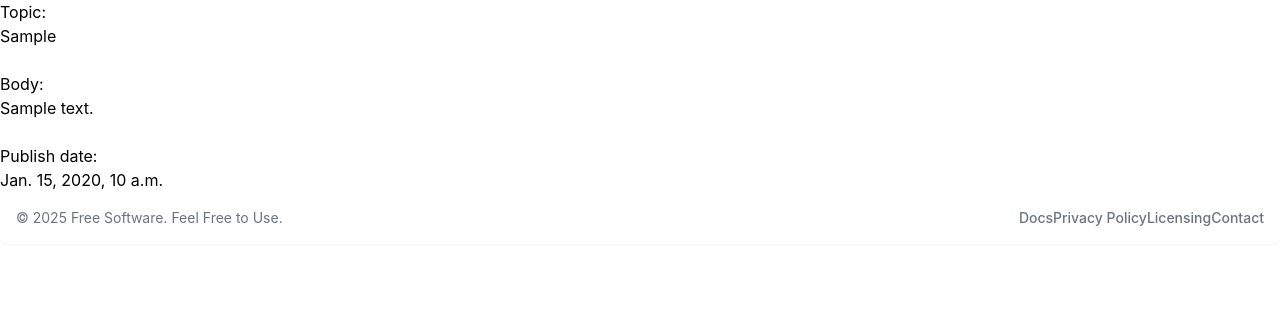
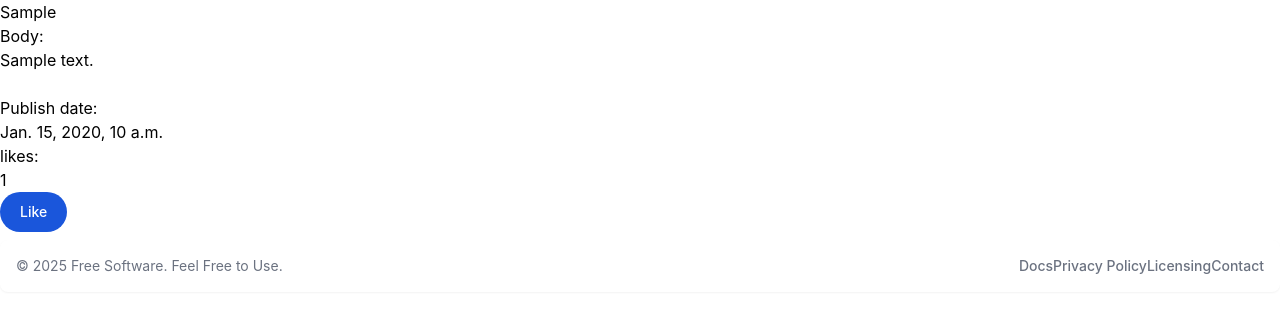
Before and after one commit to hamedk1378/Sudden_Project, a Django app: page /blogs/1/ in a window 1280 px wide. Shown: the part 64-377 px from the top of the page. Run offline with Django 5.2, Linux system fonts and the light colour scheme; tables that the repository leaves empty hold one stand-in row (values such as "Sample post"); some libraries are stand-ins or nearby versions.

Commit message:
Refactor blogs views using Django generic views; update URLs and templates accordingly

```diff
--- a/Blogs/templates/Blogs/idea_detail.html
+++ b/Blogs/templates/Blogs/idea_detail.html
@@ -1,11 +1,19 @@
 {% extends 'base.html' %}
 {% block content %}
-<h1>Topic:</h1>
-<h3> {{ idea_ob.topic }} </h3>
-<br>
-<h1>Body:</h1>
-<h3> {{ idea_ob.body }} </h3>
-<br>
-<h1>Publish date: </h1>
-<h3> {{ idea_ob.pub_date }} </h3>
+
+<form action="{% url 'blogs:like_idea' idea.id %}" method="post">
+{% csrf_token %}
+<fieldset>
+    <legend><h1>{{ idea.topic }}</h1></legend>
+    <h1>Body:</h1>
+    <h3> {{ idea.body }} </h3>
+    <br>
+    <h1>Publish date: </h1>
+    <h3> {{ idea.pub_date }} </h3>
+    <h1>likes: </h1>
+    <h3> {{ idea.likes }} </h3>
+    {% if error_message %}<p><strong>{{ error_message }}</strong></p>{% endif %}
+</fieldset>
+<button type="submit" class="text-white bg-blue-700 hover:bg-blue-800 focus:outline-none focus:ring-4 focus:ring-blue-300 font-medium rounded-full text-sm px-5 py-2.5 text-center me-2 mb-2 dark:bg-blue-600 dark:hover:bg-blue-700 dark:focus:ring-blue-800">Like</button>
+</form>
 {% endblock %}
--- a/Blogs/urls.py
+++ b/Blogs/urls.py
@@ -4,7 +4,7 @@ from . import views
 
 app_name = "blogs"
 urlpatterns= [
-        path("", views.blogs_home_view, name="blogs_home"),
-        path("index/", views.ideas_index_view, name="idea_index"),
-        path("<int:idea_id>/", views.idea_detail_view, name="idea_detail"),
+        path("", views.IdeasIndexView.as_view(), name="idea_index"),
+        path("<int:pk>/", views.IdeaDetailView.as_view(), name="idea_detail"),
+        path("<int:idea_id>/like_idea/", views.like_idea_view, name="like_idea"),
         ]
--- a/Blogs/views.py
+++ b/Blogs/views.py
@@ -1,18 +1,26 @@
 from django.shortcuts import render, get_object_or_404
-from django.http import HttpResponse
+from django.http import HttpResponse, HttpResponseRedirect
+from django.db.models import F
+from django.urls import reverse
+from django.views import generic
 from . import models as b_models
 
-def blogs_home_view(request):
-    return HttpResponse("Sudden Project`s Blogs Home")
+
+class IdeasIndexView(generic.ListView):
+    template_name = "Blogs/idea_index.html"
+    context_object_name = "idea_list"
+
+    def get_queryset(self):
+        return b_models.Idea.objects.order_by("-pub_date")[:3]
 
 
-
-def ideas_index_view(request):
-    idea_q = b_models.Idea.objects.order_by("-pub_date")[:3]
-    context = {"idea_list" : idea_q}
-    return render(request, "Blogs/idea_index.html", context)
+class IdeaDetailView(generic.DetailView):
+    template_name = "Blogs/idea_detail.html"
+    model = b_models.Idea
 
 
-def idea_detail_view(request, idea_id):
+def like_idea_view(request, idea_id):
     idea_ob = get_object_or_404(b_models.Idea, pk = idea_id)
-    return render(request, "Blogs/idea_detail.html", {"idea_ob" : idea_ob})
+    idea_ob.likes = F("likes") + 1
+    idea_ob.save()
+    return HttpResponseRedirect(reverse("blogs:idea_detail", kwargs = {"pk" : idea_id}))
```
